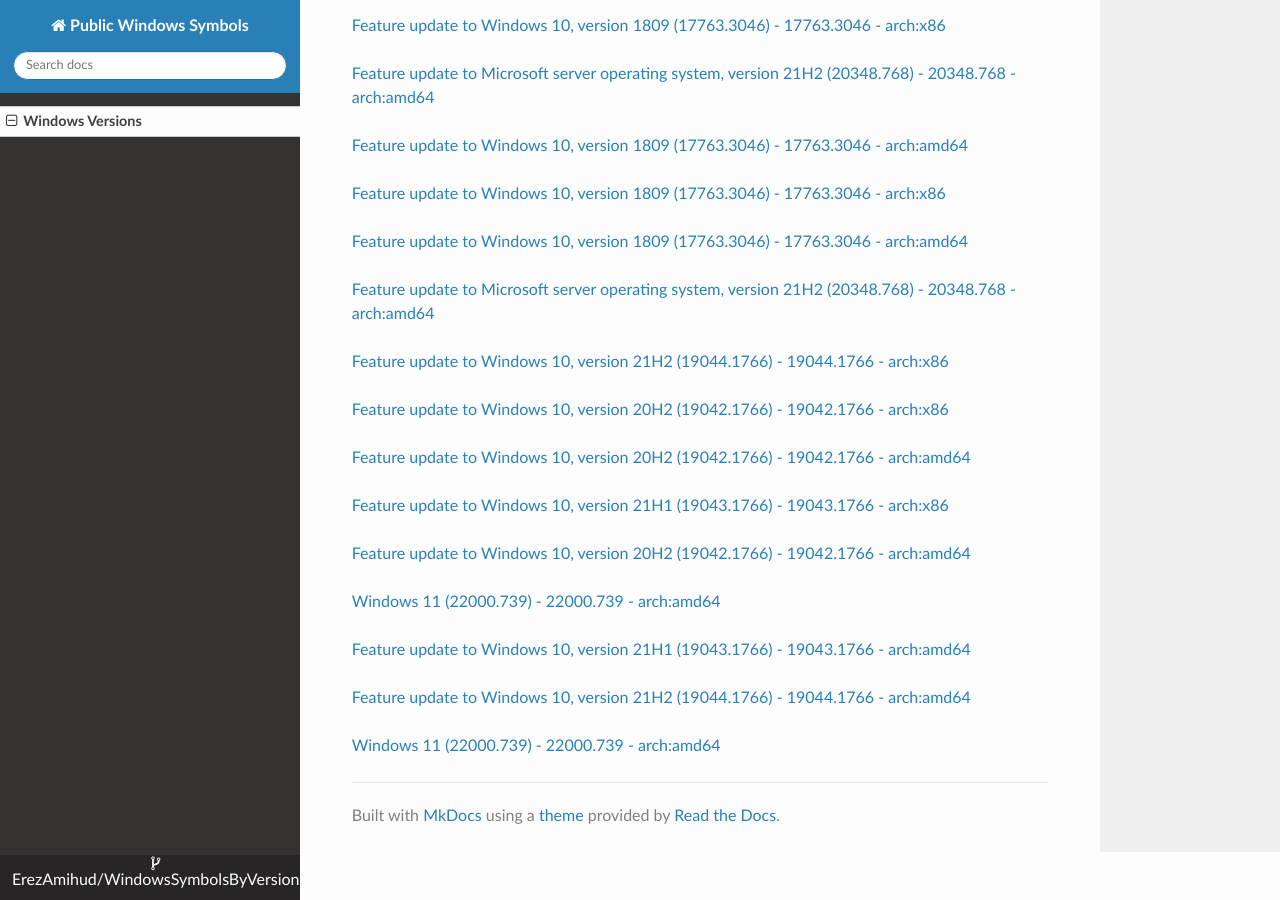
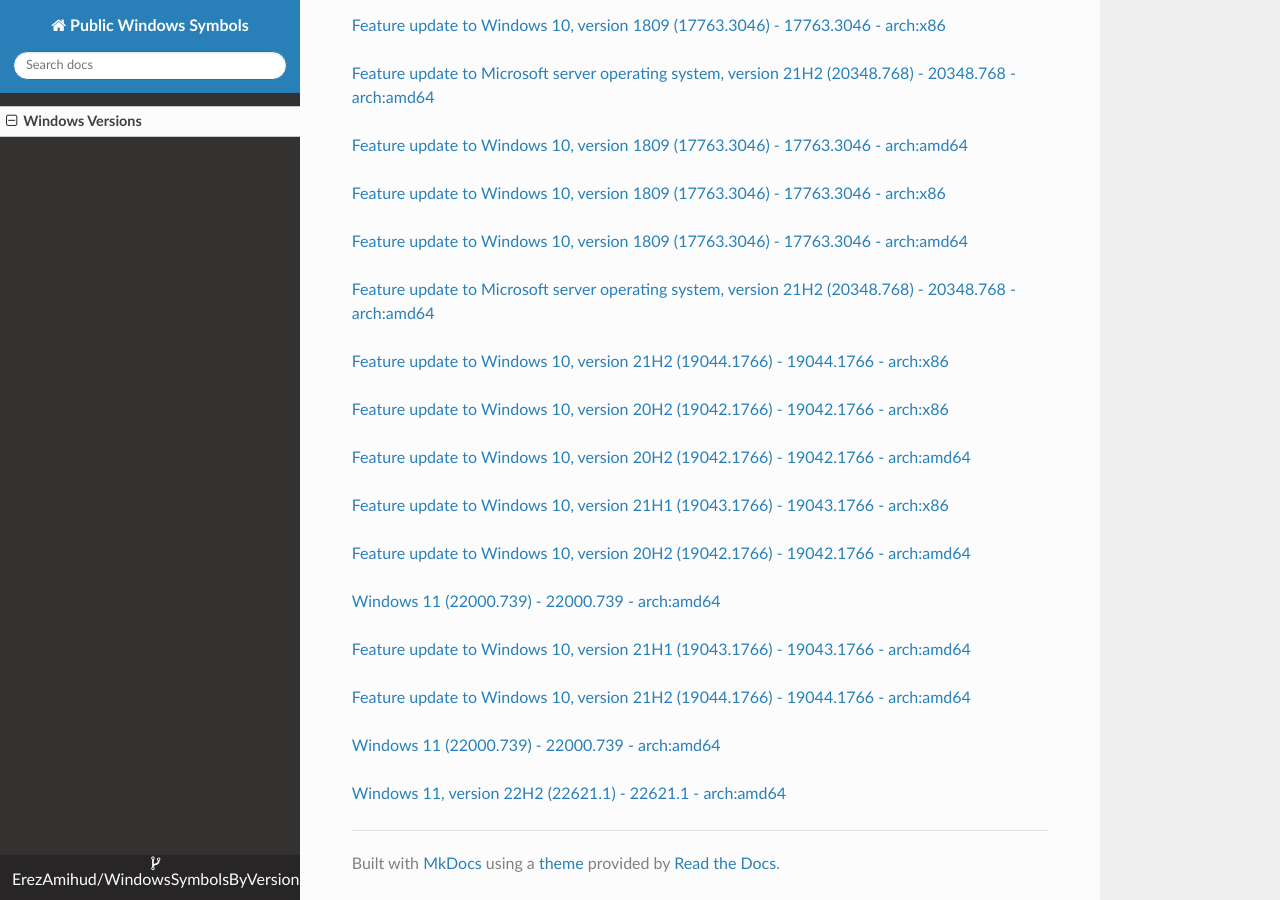
Before and after one commit to ErezAmihud/WindowsSymbolsByVersion, an MkDocs documentation site: the page built from docs/index.md, in a window 1280 px wide and 900 px high, scrolled down 61109 px. Built offline with MkDocs 1.6.1, drawn with Linux system fonts in a browser that asks for light colours; nearby versions of some CDN libraries.

Commit message:
Automated commit, add manifest for 356c1621-04e7-4e66-8928-03a687c3db73

```diff
--- a/docs/index.md
+++ b/docs/index.md
@@ -3631,3 +3631,6 @@
 
 
 [Windows 11 (22000.739) - 22000.739 - arch:amd64](https://github.com/ErezAmihud/WindowsSymbolsByVersion/blob/main/manifests/b001ef2d-30f5-4641-9bab-aa413c9087a6.manifest)
+
+
+[Windows 11, version 22H2 (22621.1) - 22621.1 - arch:amd64](https://github.com/ErezAmihud/WindowsSymbolsByVersion/blob/main/manifests/356c1621-04e7-4e66-8928-03a687c3db73.manifest)
```
Also changed, not shown: process_builds.json (+1 -1 lines), 1 other file.
